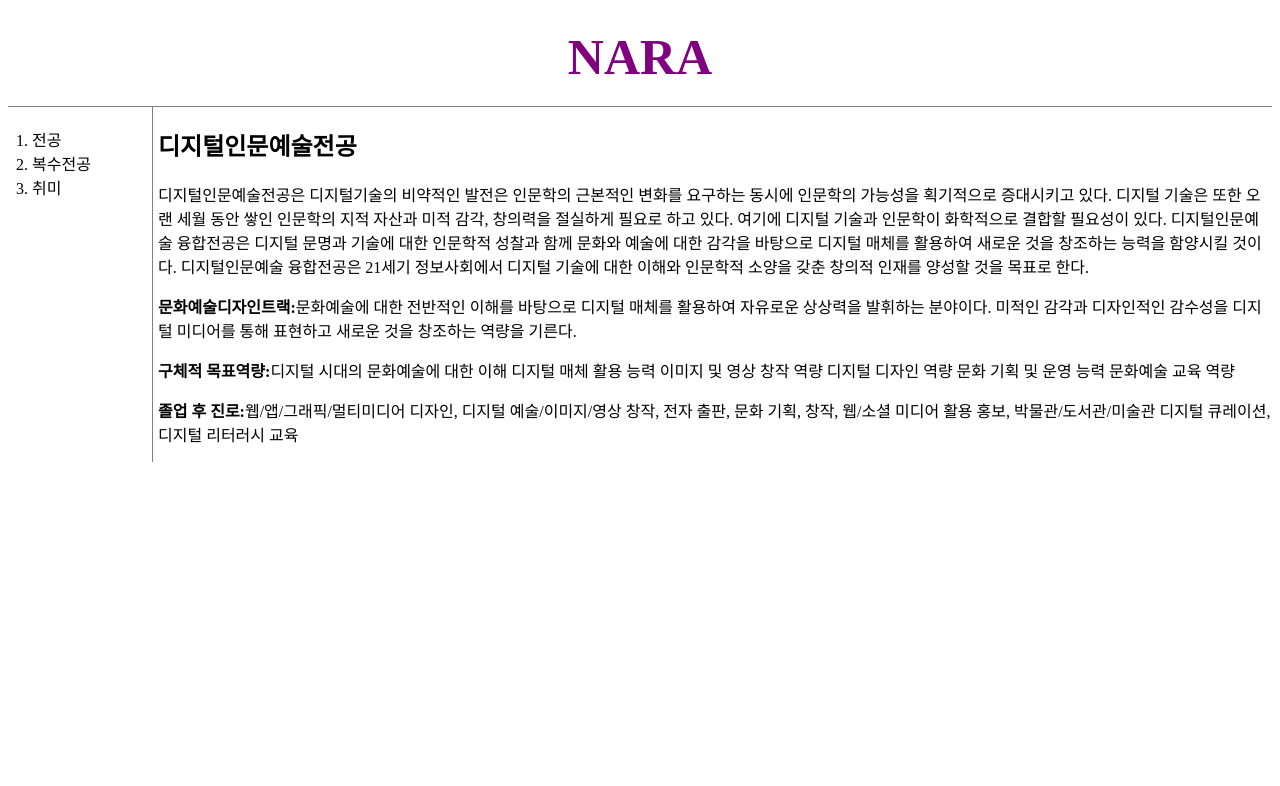
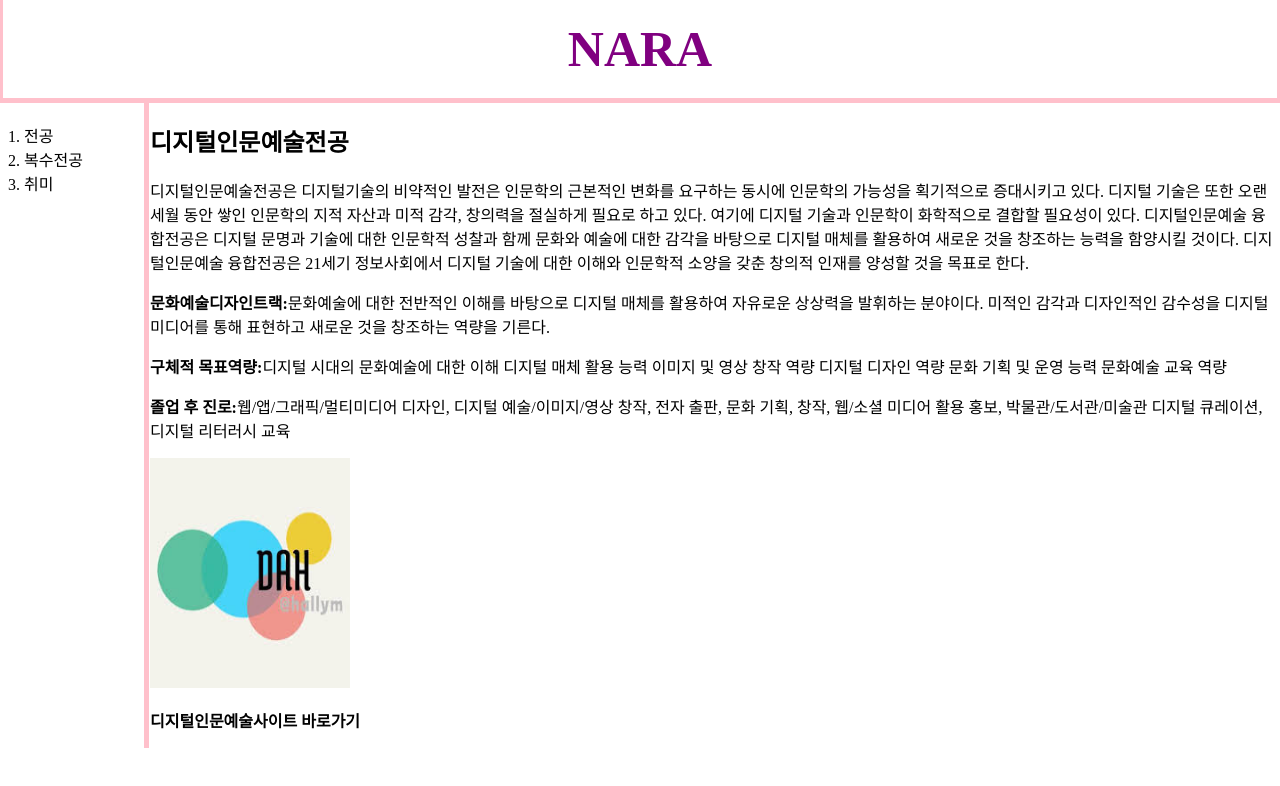
Before and after one commit to Nararing/CSS-, a plain HTML site: page 1.html in a window 1280 px wide. Drawn offline with Linux system fonts and the light colour scheme.

Commit message:
Add files via upload
디자인을 추가

```diff
--- a/1.html
+++ b/1.html
@@ -3,7 +3,6 @@
 <head>
   <title>web1 - 전공</title>
   <meta charset="utf-8">
-<link rel="stylesheet"href="style.css">
 </head>
 <body>
   <h1><a href="index.html"style="color:purple">NARA</a></h1>
@@ -13,13 +12,52 @@
       <li><a href="2.html">복수전공</a></li>
       <li><a href="3.html">취미</a></li>
     </ol>
+    <style>
+    body{
+      margin:0;
+    }
+
+    a{color:black;
+  text-decoration: none;
+}
+    h1 { font-size:50px;
+      text-align: center;
+      margin:0;
+      padding:20px;
+      border-top:0px;
+      border-bottom:5px;
+      border-style: solid;
+      border-color: pink;
+    }
+    ol{
+      border-right:5px solid pink;
+      width:100px;
+      margin:0;
+      padding:20px;
+      }
+      #grid{
+      display:grid;
+      grid-template-columns:150px 1fr;
+      }
+      #grid ol{
+        padding-left: 24px;
+      }
+      @media(max-width:800px){
+      #grid{
+        display:block;
+      }
+      ol{
+        border-right:none;
+      }
+      h1{
+        border-bottom:none;
+      }
+      </style>
 <div>
 
 
 <h2>디지털인문예술전공</h2>
-<p><a href="https://sites.google.com/view/dah-hallym"
-  target="_blank" title="html5
-  specification">디지털인문예술전공은 디지털기술의 비약적인 발전은 인문학의 근본적인 변화를 요구하는 동시에 인문학의 가능성을 획기적으로 증대시키고 있다.
+<p>디지털인문예술전공은 디지털기술의 비약적인 발전은 인문학의 근본적인 변화를 요구하는 동시에 인문학의 가능성을 획기적으로 증대시키고 있다.
   디지털 기술은 또한 오랜 세월 동안 쌓인 인문학의 지적 자산과 미적 감각, 창의력을 절실하게 필요로 하고 있다.
   여기에 디지털 기술과 인문학이 화학적으로 결합할 필요성이 있다. 디지털인문예술 융합전공은 디지털 문명과 기술에 대한 인문학적 성찰과 함께
    문화와 예술에 대한 감각을 바탕으로 디지털 매체를 활용하여 새로운 것을 창조하는 능력을 함양시킬 것이다.
@@ -38,6 +76,8 @@
 
 문화 기획, 창작, 웹/소셜 미디어 활용 홍보, 박물관/도서관/미술관 디지털 큐레이션, 디지털 리터러시 교육
     </p>
+    <img src="gg.jpg" height="230" width="200">
+    <p><a href="https://sites.google.com/view/dah-hallym"><strong>디지털인문예술사이트 바로가기</strong></a></p>
     </div>
 </div>
  </body>
```
Also changed, not shown: 3.html (+4 -0 lines), index.html (+25 -2 lines), d.jpg (added), ddd.jpg (added), g.jpg (added), gg.jpg (added).
